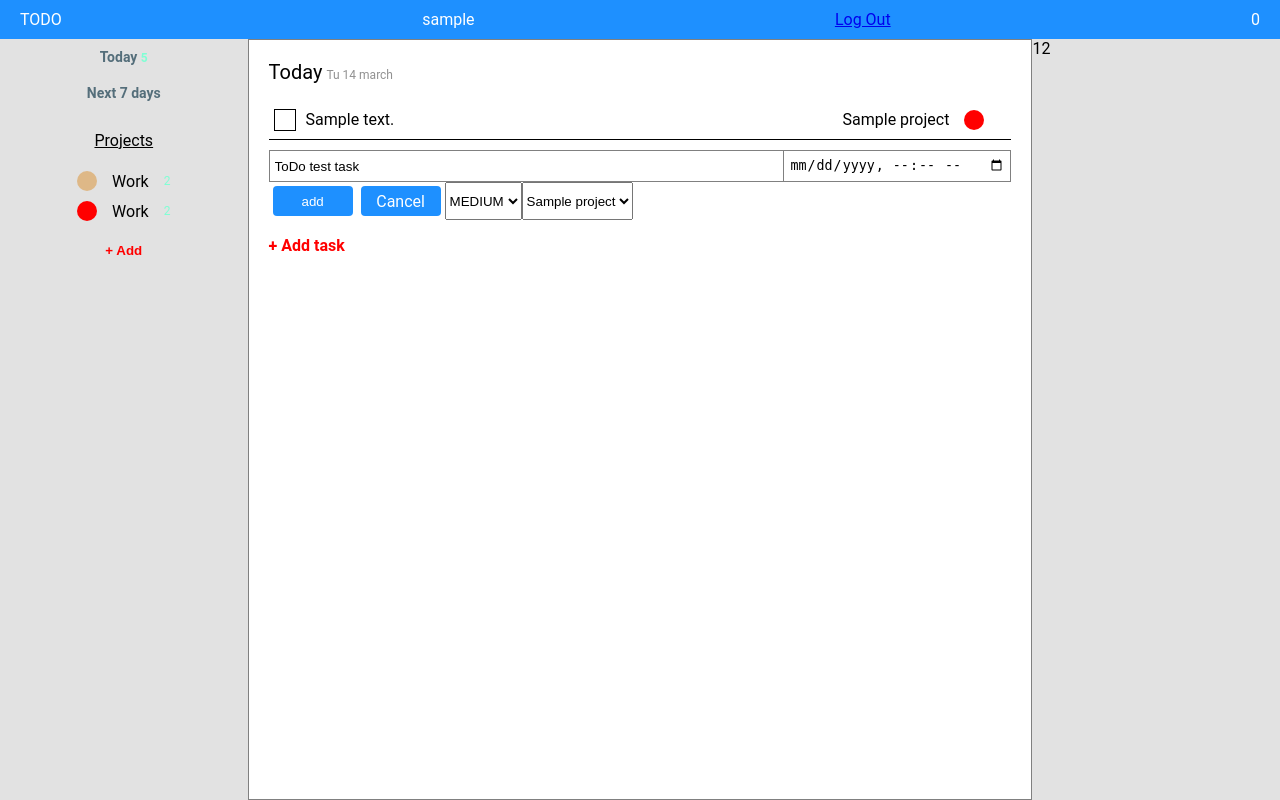
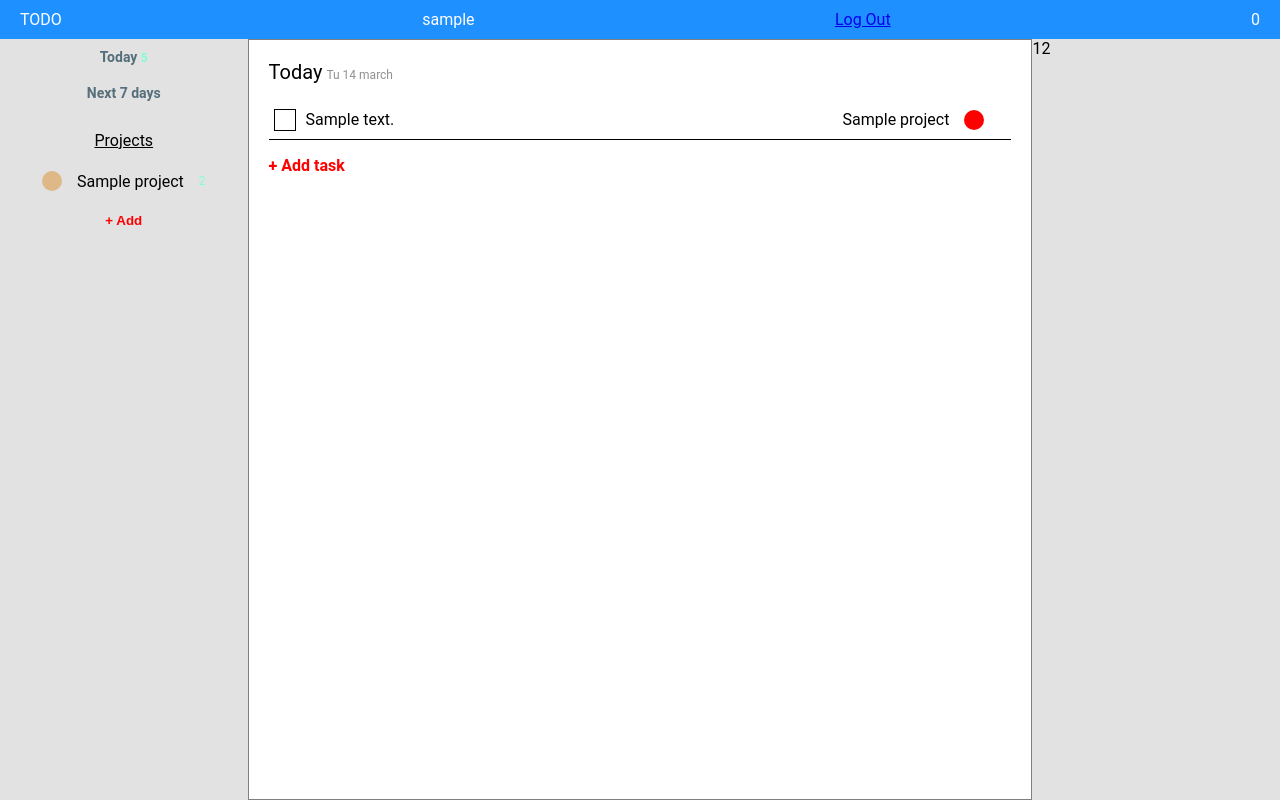
Before and after one commit to Quesidal/Todo-django, a Django app: page / in a window 1280 px wide. Run offline with Django 3.2, Linux system fonts and the light colour scheme; a user stored in the database is signed in; tables that the repository leaves empty hold one stand-in row (values such as "Sample post").

Commit message:
add interactive form in page

```diff
--- a/tasks/static/css/main_page.css
+++ b/tasks/static/css/main_page.css
@@ -1,7 +1,3 @@
-* {
-/ / border: 1 px solid red;
-}
-
 body {
     min-height: 100vh;
     padding: 0;
@@ -52,7 +48,6 @@ body {
 .projects-block {
     display: flex;
     flex-direction: column;
-
 }
 
 .projects-title {
@@ -92,7 +87,7 @@ body {
     cursor: pointer;
     opacity: 0;
     position: relative;
-    transition: opacity .2s ease-in-out;
+    transition: opacity 0.2s ease-in-out;
 }
 
 .task-actions .circle {
@@ -104,21 +99,19 @@ body {
 }
 
 .task-actions .actions-container {
-    opacity: 0;
     position: absolute;
-    display: flex;
+    display: none;
     flex-direction: column;
     justify-content: space-around;
     background-color: white;
     width: 100px;
-    min-height: 30px;
+    min-height: 50px;
     border-radius: 5px;
     border: 1px solid #e2e2e2;
 }
 
-
 .task-actions:hover .actions-container {
-    opacity: 1;
+    display: flex;
 }
 
 .task:hover .task-actions {
@@ -193,6 +186,10 @@ body {
     padding: 5px;
 }
 
+#add-task {
+    display: none;
+}
+
 .add-task-form {
     margin-top: 10px;
     display: flex;
@@ -213,15 +210,14 @@ body {
 .add-task-form .edit-task-name {
     flex-basis: 70%;
     border-right: none;
-
 }
 
 .add-task-form .buttons {
     display: flex;
 }
 
-.add-task-form .buttons a,
-.add-task-form .buttons input {
+.add-task-form .buttons input,
+.add-task-form .buttons a {
     background-color: dodgerblue;
     color: white;
     border: none;
--- /dev/null
+++ b/tasks/static/js/main_page.js
@@ -0,0 +1,15 @@
+const isAddFormActive = false;
+const addTaskBtn = document.getElementById('add-task-btn');
+let cancelBtn = document.getElementById('cancel');
+const addTaskForm = document.getElementById('add-task');
+
+const showAddTaskForm = () => {
+    addTaskForm.style.display = 'flex';
+}
+
+const hideAddTaskForm = () => {
+    addTaskForm.style.display = 'none';
+}
+
+addTaskBtn.addEventListener('click', showAddTaskForm)
+cancelBtn.addEventListener('click', hideAddTaskForm)
--- a/tasks/templates/tasks/main_page.html
+++ b/tasks/templates/tasks/main_page.html
@@ -29,16 +29,13 @@
                 Projects
             </div>
             <ul class="projects-list">
+                {% for project in projects %}
                 <li class="project">
                     <span class="project-tag" style="background-color: burlywood"></span>
-                    <span class="project-name">Work</span>
+                    <span class="project-name">{{ project.name }}</span>
                     <span class="task-counter">2</span>
                 </li>
-                <li class="project">
-                    <span class="project-tag"></span>
-                    <span class="project-name">Work</span>
-                    <span class="task-counter">2</span>
-                </li>
+                {% endfor %}
             </ul>
             <button class="add-btn">
                 + Add
@@ -79,16 +76,15 @@
                     </span>
             </li>
             {% endfor %}
-            <form class="add-task-form" action="task/add" method="post">
+            <form class="add-task-form" id="add-task" action="task/add" method="post">
                 {% csrf_token %}
                 <div class="inputs">
                     <input name="text" type="text" class="input edit-task-name" value="ToDo test task"/>
                     <input name="end_time" class="input change-date" type="datetime-local">
                 </div>
                 <div class="buttons">
-
                     <input type="submit" class="add" value="add"/>
-                    <a class="cancel">Cancel</a>
+                    <a class="cancel" id='cancel'>Cancel</a>
                     <select name="priority" id="">
                         <option value="L">LOW</option>
                         <option selected value="M">MEDIUM</option>
@@ -102,13 +98,13 @@
                 </div>
             </form>
         </ul>
-        <a class="add-btn">
+        <a id="add-task-btn" class="add-btn">
             + Add task
         </a>
         <form class=""></form>
     </main>
     <div class="right-sidebar">12</div>
 </section>
-
+<script src="{% static 'js/main_page.js' %}"></script>
 </body>
 </html>
```
